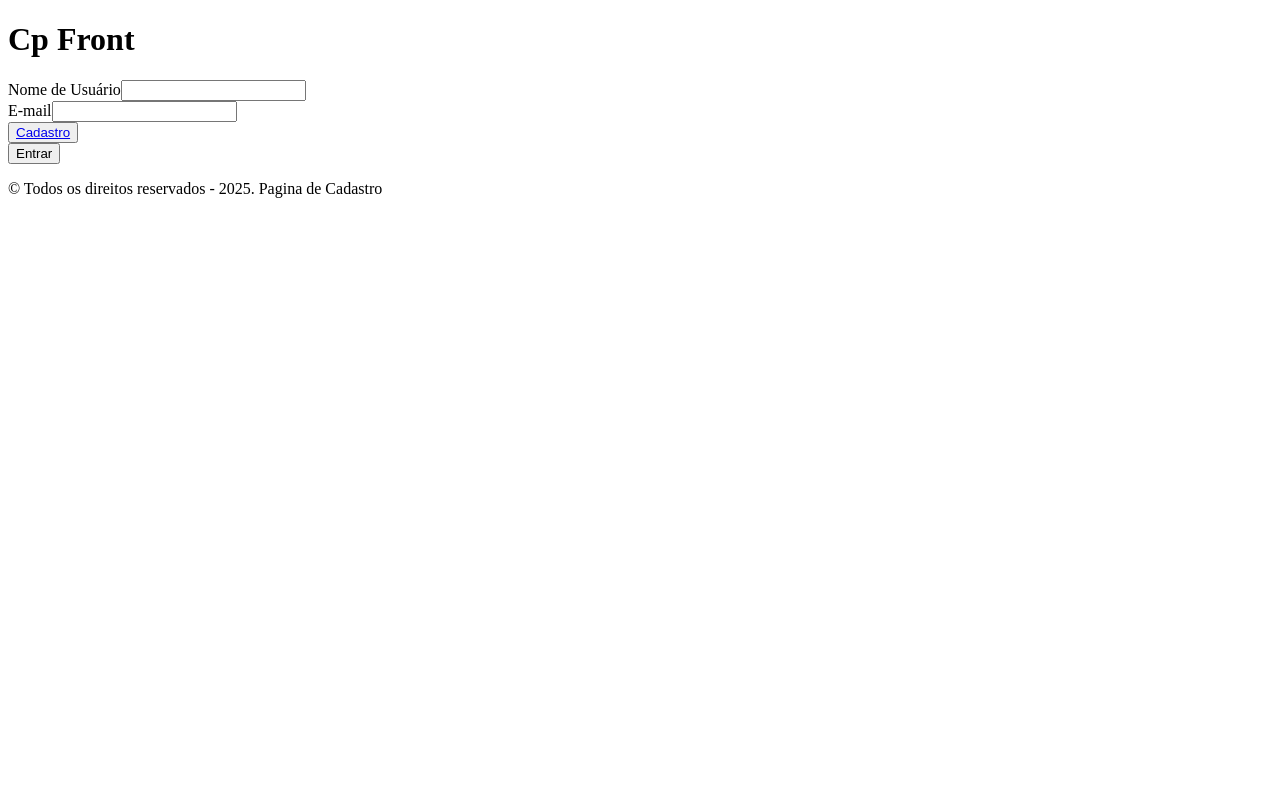
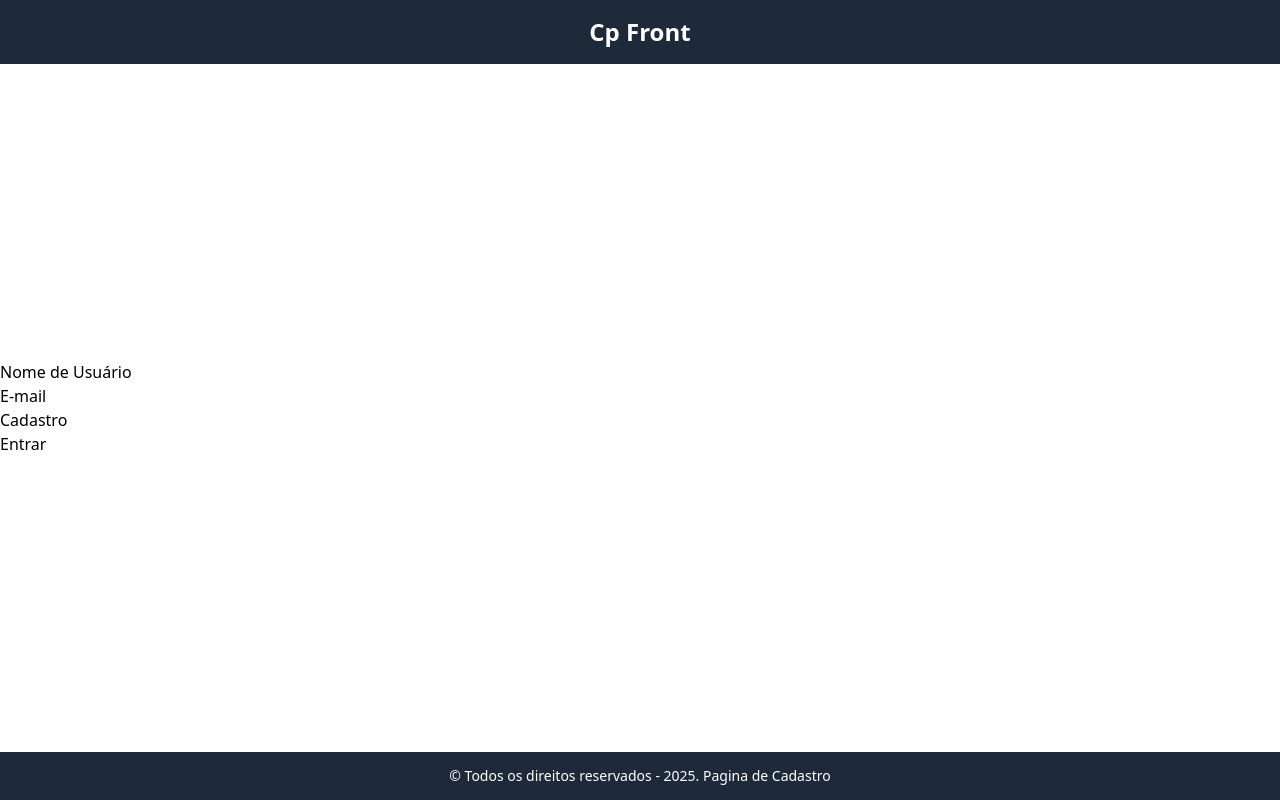
Before and after one commit to biribillidev/access-control-cp, a React (Vite) app in the folder access-control-cp/: page / in a window 1280 px wide. Built offline with nearby package versions, Linux system fonts and the light colour scheme.

Commit message:
feat: import do tailwind + css inicail da página

```diff
--- /dev/null
+++ b/access-control-cp/src/globals.css
@@ -0,0 +1,58 @@
+@import "tailwindcss";
+
+:root{
+    scroll-behavior:smooth;
+}
+
+@layer{
+
+    .container{
+        @apply flex flex-col max-w-screen h-screen justify-between;
+
+        & header{
+            @apply w-screen h-16 bg-gray-800 text-white flex items-center justify-center text-2xl font-bold;
+        }
+
+         & main{
+            @apply w-screen flex items-center justify-center ;
+        }
+
+        & footer{
+            @apply w-screen h-12 bg-gray-800 text-white flex items-center justify-center text-sm;
+        }
+    }
+
+    .btnCadastro{
+        @apply justify-center m-auto;
+    }
+
+    .frmLogin, .frmCadastro{
+        @apply flex flex-col w-100 p-8 bg-white rounded-lg shadow-lg justify-center m-auto;
+
+        & div{
+            @apply mb-4 flex flex-col;
+
+            & label{
+                @apply mb-2 font-semibold;
+            }
+
+            & input{
+                @apply p-2 border border-gray-300 rounded;
+            }
+
+            & p{
+                @apply mt-1 text-sm text-red-500;
+            }
+        }
+
+        & button{
+            @apply bg-blue-500 text-white p-2 rounded hover:bg-blue-600 transition w-50 justify-center m-auto;
+        }
+
+        & small{
+            @apply text-red-500 mt-2 mb-2 text-center;
+        }
+
+
+    }
+}
--- a/access-control-cp/src/main.tsx
+++ b/access-control-cp/src/main.tsx
@@ -6,6 +6,7 @@ import Login from './routes/Login/index.tsx';
 import Error from './routes/Error/index.tsx';
 import Home from './routes/Home/index.tsx';
 import Cadastro from './routes/Cadastro/index.tsx';
+import "./globals.css"
 
 const router = createBrowserRouter([
   {path:"/",element:<App/>,errorElement:<Error/>,children:[
```
